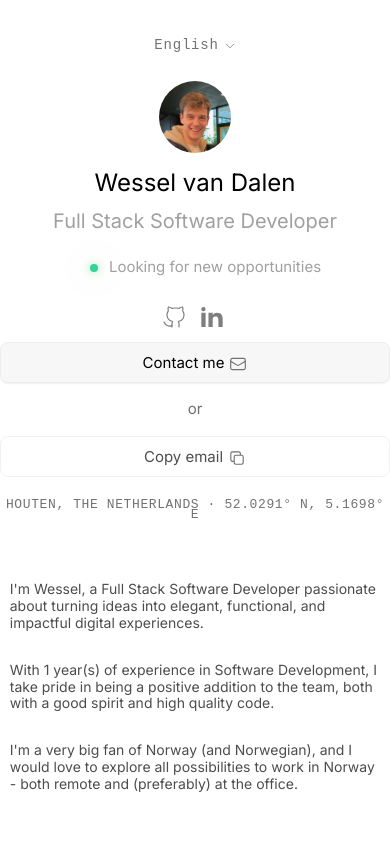
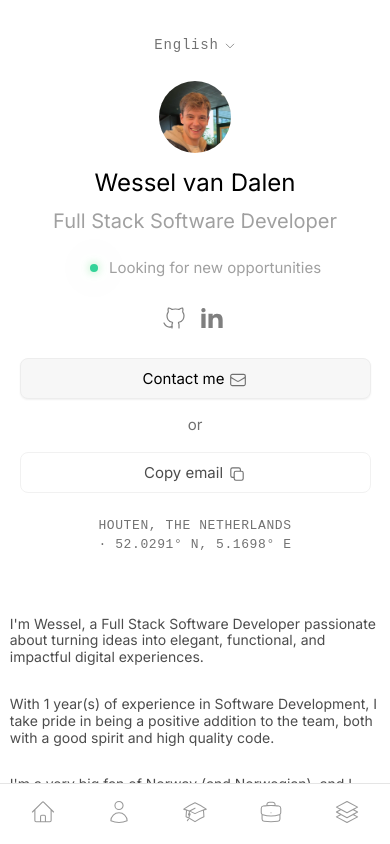
Before and after one commit to wesselvandalen/wesselvandalen.github.io, a React (Create React App) app in the folder my-app/: page / in a window 390 px wide. Shown: the top 844 px of the page. Built offline with nearby package versions, Linux system fonts and the light colour scheme.

Commit message:
Little bit more fixes

```diff
--- a/my-app/src/components/about.css
+++ b/my-app/src/components/about.css
@@ -40,7 +40,7 @@
     margin-top: 18px;
 }
 
-@media screen and (max-width: 980px) {
+@media screen and (max-width: 1100px) {
     .section-title {
         display: none;
     }
--- a/my-app/src/components/education.css
+++ b/my-app/src/components/education.css
@@ -131,7 +131,7 @@
     width: 100%;
 }
 
-@media screen and (max-width: 980px) {
+@media screen and (max-width: 1100px) {
     .education-content {
         width: 93%;
         margin-left: 1px;
--- a/my-app/src/components/home.css
+++ b/my-app/src/components/home.css
@@ -6,7 +6,19 @@
     margin-right: -60px;
 }
 
+@keyframes moveUpFadeOut {
+    0% {
+      transform: translateY(-50px);
+      opacity: 0;
+    }
+    100% {
+      transform: translateY(0);
+      opacity: 1;
+    }
+}
+
 .name-title-image {
+    animation: moveUpFadeOut 1s ease-in forwards;
     display: flex;
     flex-direction: column;
     justify-content: center;
@@ -52,6 +64,7 @@
     letter-spacing: 0.6px;
     text-align: center;
     text-transform: uppercase;
+    animation: moveUpFadeOut .5s ease-in forwards;
 }
 
 .available {
@@ -59,6 +72,7 @@
     align-items: center;
     justify-content: center;
     margin-bottom: 10px;
+    animation: moveUpFadeOut .9s ease-in forwards;
 }
 
 .dot-container {
@@ -118,6 +132,7 @@
 /* Socials */
 
 .socials-container {
+    animation: moveUpFadeOut .7s ease-in forwards;
     display: flex;
     align-items: center;
     gap: 10px;
@@ -136,6 +151,7 @@
 /* Mail buttons */
 
 .mail-buttons {
+    animation: moveUpFadeOut .5s ease-in forwards;
     display: flex;
     align-items: center;
     gap: 20px;
@@ -209,10 +225,10 @@
 /* LanguageDropdown */
 
 .dropdown-content button {
-    border: none;
     font-family: "Inter", 'sans-serif';
+    border-radius: 5px;
     color: rgba(0, 0, 0, 0.7);
-    background: color-mix(in srgb, #f0f0f0 5%, transparent);
+    background-color: #f7f7f7;
     border: 1px solid color-mix(in srgb, #e4e4e4 15%, transparent);
     text-decoration: none;
     backdrop-filter: blur(5px);
@@ -233,7 +249,6 @@
 .dropdown-content button:hover {
     cursor: pointer;
     color: #202020;
-    background: color-mix(in srgb, #1d1c1c 30%, transparent);
 }
 
 .dropdown {
@@ -242,6 +257,7 @@
 }
 
 .dropbtn {
+    animation: moveUpFadeOut 1.2s ease-in forwards;
     border: none;
     border-radius: 5px;
     background-color: transparent;
@@ -259,7 +275,6 @@
     letter-spacing: 0.6px;
     text-align: center;
     margin: 30px 0 20px 0;
-
     font-weight: 400;
     letter-spacing: 0.05rem;
 }
@@ -283,7 +298,7 @@
     min-width: 200px;
     box-shadow: 0px 8px 16px 0px rgba(0, 0, 0, 0.2);
     z-index: 100;
-    border-radius: 12px;
+    border-radius: 22px;
 }
 
 .dropdown-content img {
@@ -295,13 +310,27 @@
     display: block;
 }
 
-@media screen and (max-width: 980px) {
+@media screen and (max-width: 1100px) {
 
     .home-content {
         margin-right: 0;
     }
 
+    .dot-container {
+        margin-bottom: -1px;
+    }
+
+    .socials-container {
+        margin-bottom: 20px;
+    }
+
+    .location {
+        width: 50%;
+        line-height: 1.5em;
+    }
+
     .mail-buttons {
+        width: 90%;
         display: flex;
         flex-direction: column;
         justify-content: center;
--- a/my-app/src/components/home.jsx
+++ b/my-app/src/components/home.jsx
@@ -4,8 +4,6 @@ import picture from '../assets/meg.png';
 import noFlag from '../assets/flags/no.png';
 import nlFlag from '../assets/flags/nl.png';
 import enFlag from '../assets/flags/en.png';
-import github from '../assets/icons/github.png';
-import linkedin from '../assets/icons/linkedin.png';
 import { useState } from 'react';
 
 export default function Home() {
--- a/my-app/src/components/side-panel.css
+++ b/my-app/src/components/side-panel.css
@@ -30,25 +30,33 @@
     width: 25px;
     height: 25px;
     stroke: black;
-    opacity: 0.6;
+    opacity: 0.4;
 }
 
 .panel-content a:hover svg {
-    opacity: 1;
+    opacity: .8;
 }
 
-.panel-content a img {
-    width: 25px;
-    height: 25px;
-    opacity: .6;
-}
+@media screen and (max-width: 1100px) {
+    .panel-container {
+        border-right: none;
+        border-top: 1.5px solid rgba(0, 0, 0, 0.1);
+        height: 60px;
+        background-color: #fff;
+        width: 100vw;
+        top: auto;
+        bottom: 0;
+    }
 
-.panel-content a:hover img {
-    opacity: 1;
-}
+    .panel-content {
+        flex-direction: row;
+        align-items: start;
+        margin-top: 15px;
+        gap: 50px;
+    }
 
-@media screen and (max-width: 980px) {
-    .panel-container {
-        display: none;
+    .panel-content a svg {
+        width: 26px;
+        height: 26px;
     }
 }
--- a/my-app/src/components/side-panel.jsx
+++ b/my-app/src/components/side-panel.jsx
@@ -32,8 +32,6 @@ export default function SidePanel() {
     return (
         <div className="panel-container">
             <nav className='panel-nav'>
-                <div className="panel-border" />
-
                 <div className="panel-content">
                     <a href="#home">
                         <svg xmlns="http://www.w3.org/2000/svg" fill="none" viewBox="0 0 24 24" strokeWidth={1} stroke="currentColor" className="size-6">
--- a/my-app/src/components/stack.css
+++ b/my-app/src/components/stack.css
@@ -84,7 +84,7 @@
     text-align: center;
 }
 
-@media screen and (max-width: 980px) {
+@media screen and (max-width: 1100px) {
     .stack-container {
         width: 99%;
     }
--- a/my-app/src/components/work.css
+++ b/my-app/src/components/work.css
@@ -99,7 +99,7 @@
     margin-top: -1px;
 }
 
-@media screen and (max-width: 980px) {
+@media screen and (max-width: 1100px) {
     .work-container {
         width: 95%;
     }
```
